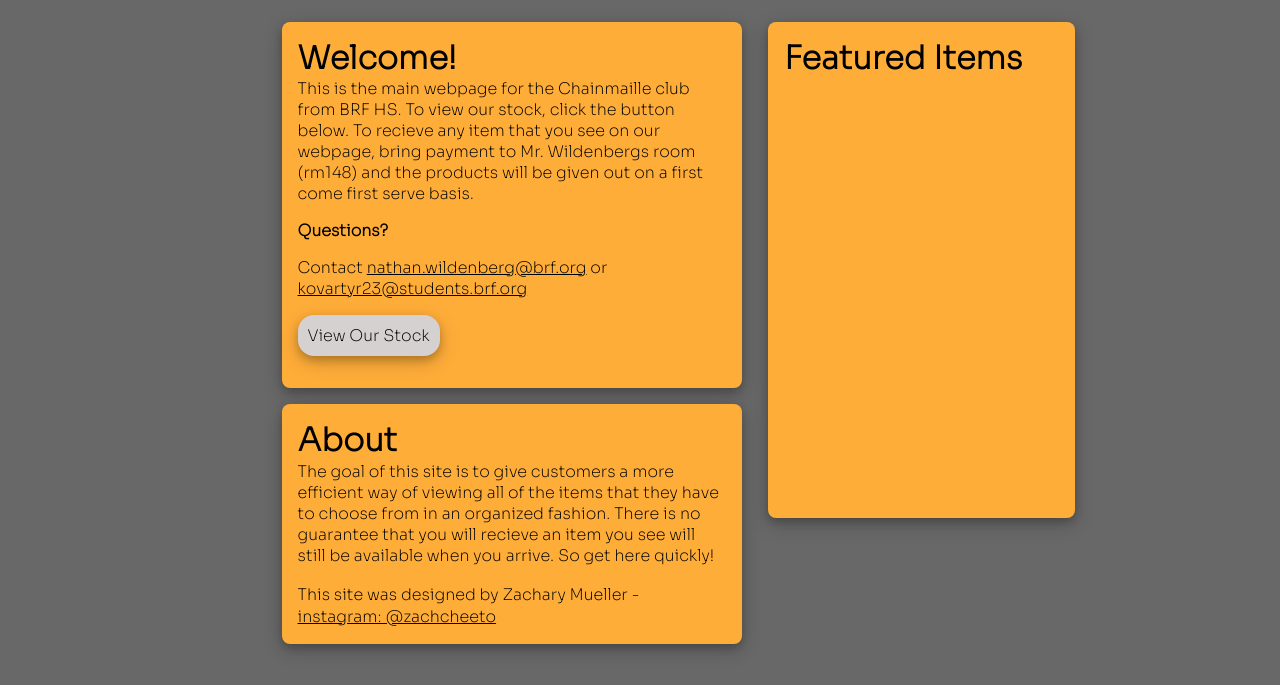
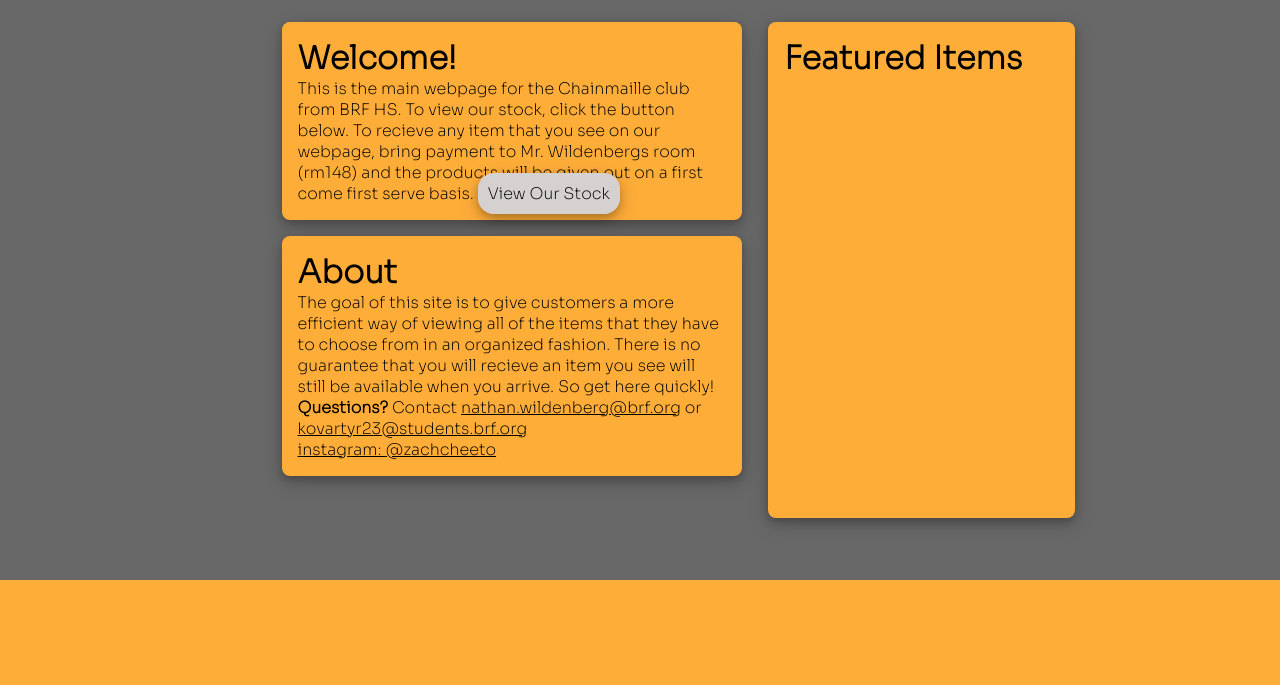
Before and after one commit to ZacharyMueller/BRFchainmaille, a Django app: page / in a window 1280 px wide. Shown: the part 220-905 px from the top of the page. After the commit the page ends 800 px from the top, so only its background shows below. Run offline with Django 3.2, Linux system fonts and the light colour scheme; data that the repository does not hold is empty; parts of the project's set-up code (start-up, migrations or seed data) failed here and were passed over.

Commit message:
Update home.html

```diff
--- a/templates/home.html
+++ b/templates/home.html
@@ -10,10 +10,6 @@
                         <p>This is the main webpage for the Chainmaille club from BRF HS. To view our stock, click the button below.
                         To recieve any item that you see on our webpage, bring payment to Mr. Wildenbergs room (rm148) and the products
                         will be given out on a first come first serve basis.
-
-                        <p style="margin-top: 2vh; margin-bottom: 2vh"><b>Questions?</b></p>
-                        <p>Contact <u>nathan.wildenberg@brf.org</u> or <u>kovartyr23@students.brf.org</u></p>
-                        </p>
                         <a href="{% url 'all_stock' %}" style="margin-top: 2vh; margin-bottom: 2vh;">View Our Stock</a>
                 </div>
                 <div class="about-info">
@@ -21,7 +17,7 @@
                         <p>The goal of this site is to give customers a more efficient way of viewing all of the items that they have to choose from in an organized fashion.
                         There is no guarantee that you will recieve an item you see will still be available when you arrive. So get here quickly!
                         </p>
-                        <p style="margin-top: 2vh;">This site was designed by Zachary Mueller - </p>
+                        <p><b>Questions?</b> Contact <u>nathan.wildenberg@brf.org</u> or <u>kovartyr23@students.brf.org</u></p>
                         <a target="_blank" href="https://www.instagram.com/zachcheeto" style="color: inherit;"><p>instagram: @zachcheeto</p></a>
                 </div>
                 <div class="featured-items">
```
